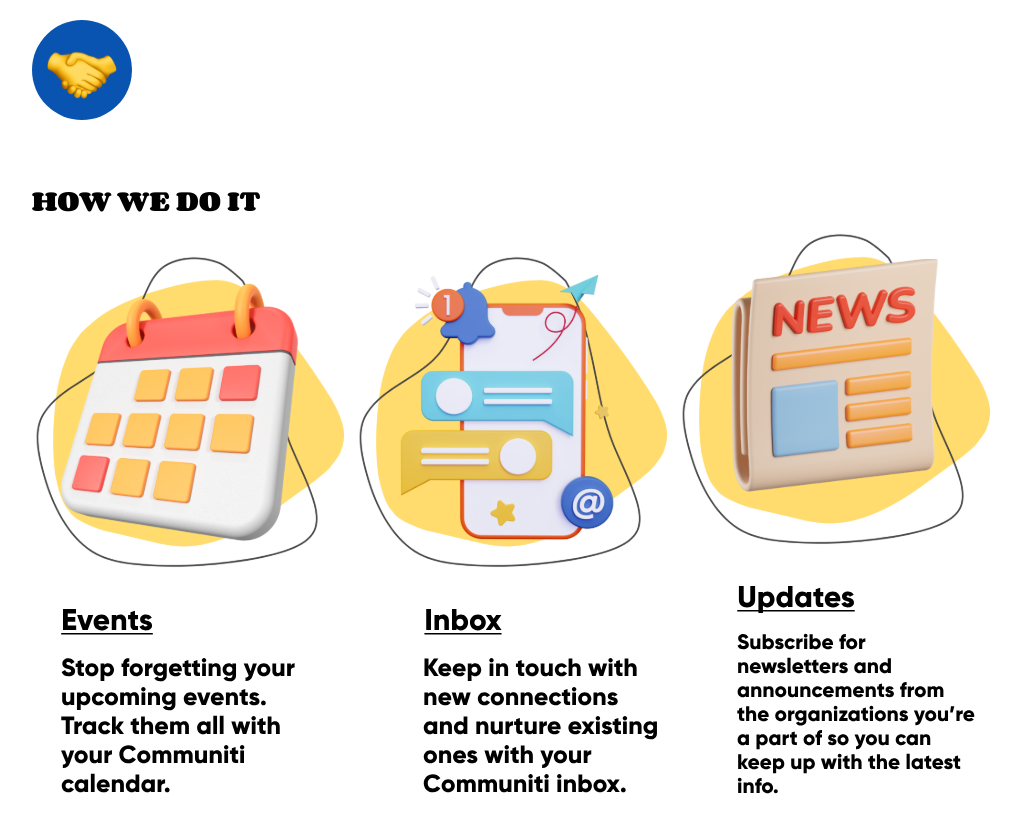
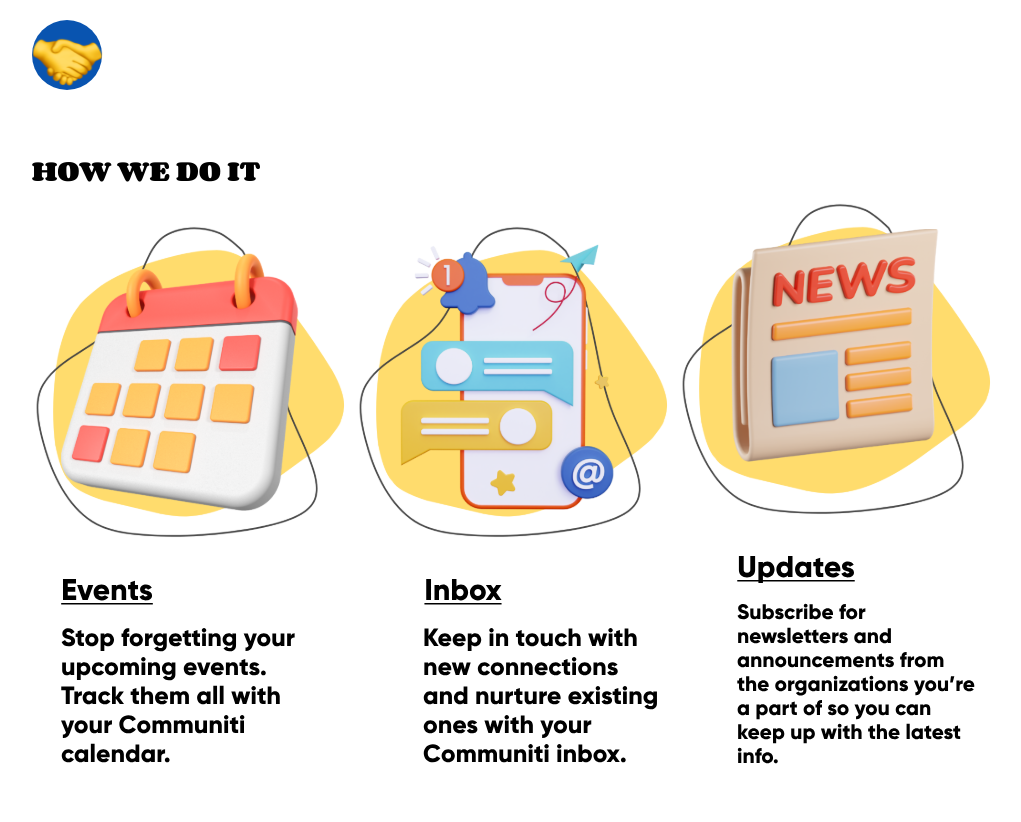
Before and after one commit to makeitMVPadmin/Communiti, a React (Create React App) app: page / in a window 1280 px wide. Shown: the whole page, without its empty margins (124-1145 px from the left). After the commit the page ends 800 px from the top, so only its background shows below. Built offline with nearby package versions, Linux system fonts and the light colour scheme.

Commit message:
Change classnames in the how we do it section

```diff
--- a/src/components/HowWeDoIt.jsx
+++ b/src/components/HowWeDoIt.jsx
@@ -8,13 +8,13 @@
 
 const HowWeDoIt = () => {
   return (
-    <div className="home">
-      <div className="home_content">
-        <div className="home_icon_container">
+    <div className="how">
+      <div className="how_content">
+        <div className="how_icon_container">
           <img src={hands} alt="hands" />
         </div>
-        <h1 className="home_header">HOW WE DO IT</h1>
-        <div className="home_images">
+        <h1 className="how_header">HOW WE DO IT</h1>
+        <div className="how_images">
           <img src={events} alt="events" />
           <img src={inbox} alt="inbox" />
           <img src={update} alt="update" />
--- a/src/components/HowWeDoIt.scss
+++ b/src/components/HowWeDoIt.scss
@@ -2,7 +2,7 @@
 @import "../styles/variables";
 @import "../styles/mixins";
 
-.home {
+.how {
   background-color: $MVP-White;
   padding: 20px;
   text-align: center;
@@ -10,13 +10,16 @@
   flex-direction: column;
   justify-content: center;
   align-items: center;
+  @include mobile {
 
-  .home_content {
+  }
+
+  .how_content {
     display: flex;
     flex-direction: column;
     align-items: flex-start;
 
-    .home_header {
+    .how_header {
       padding-top: 5%;
       font-size: 24px;
       color: $MVP-black;
@@ -24,14 +27,16 @@
       font-family: "Corben", serif;
     }
 
-    .home_icon_container {
+    .how_icon_container {
       background-color: $MVP-Dark-Blue;
-      width: 100px;
-      height: 100px;
+      width: 70px;
+      height: 70px;
       border-radius: 50%;
 
       img {
-        padding-top: 15%;
+        padding-top: 3%;
+        height: 71px;
+        width: 71px;
       }
     }
   }
--- a/src/styles/_mixins.scss
+++ b/src/styles/_mixins.scss
@@ -1,11 +1,19 @@
-// @use "./variables" as *;
+
 @mixin tablet {
     @media screen and (min-width: 768px) {
         @content;
     }
 }
+
+// Updated the desktop mixin to use 1024px instead of 1280px
 @mixin desktop {
-    @media screen and (min-width: 1280px) {
+    @media screen and (min-width: 1024px) {
         @content;
     }
 }
+
+@mixin mobile {
+    @media screen and (max-width: 320px) {
+        @content;
+    }
+}
```
